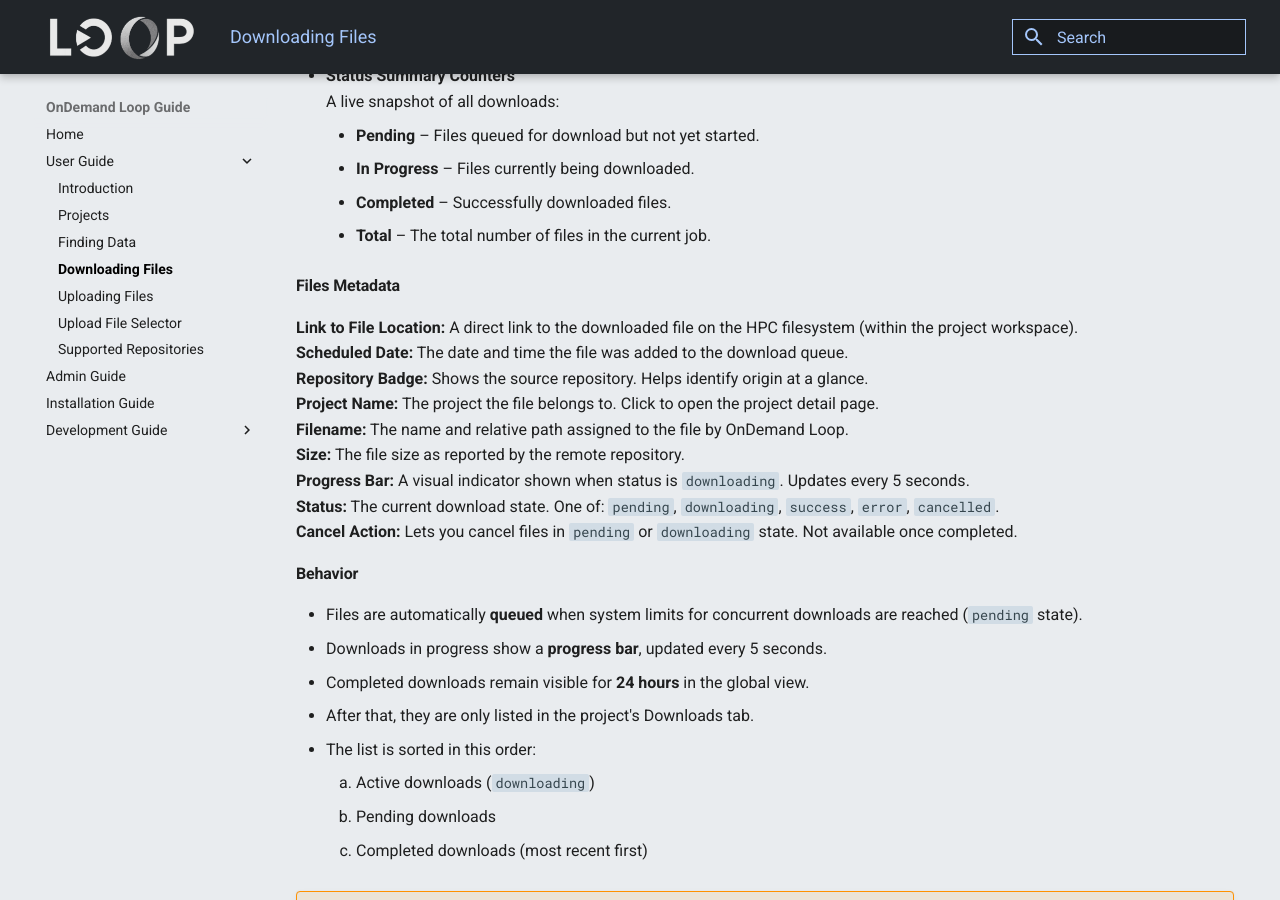
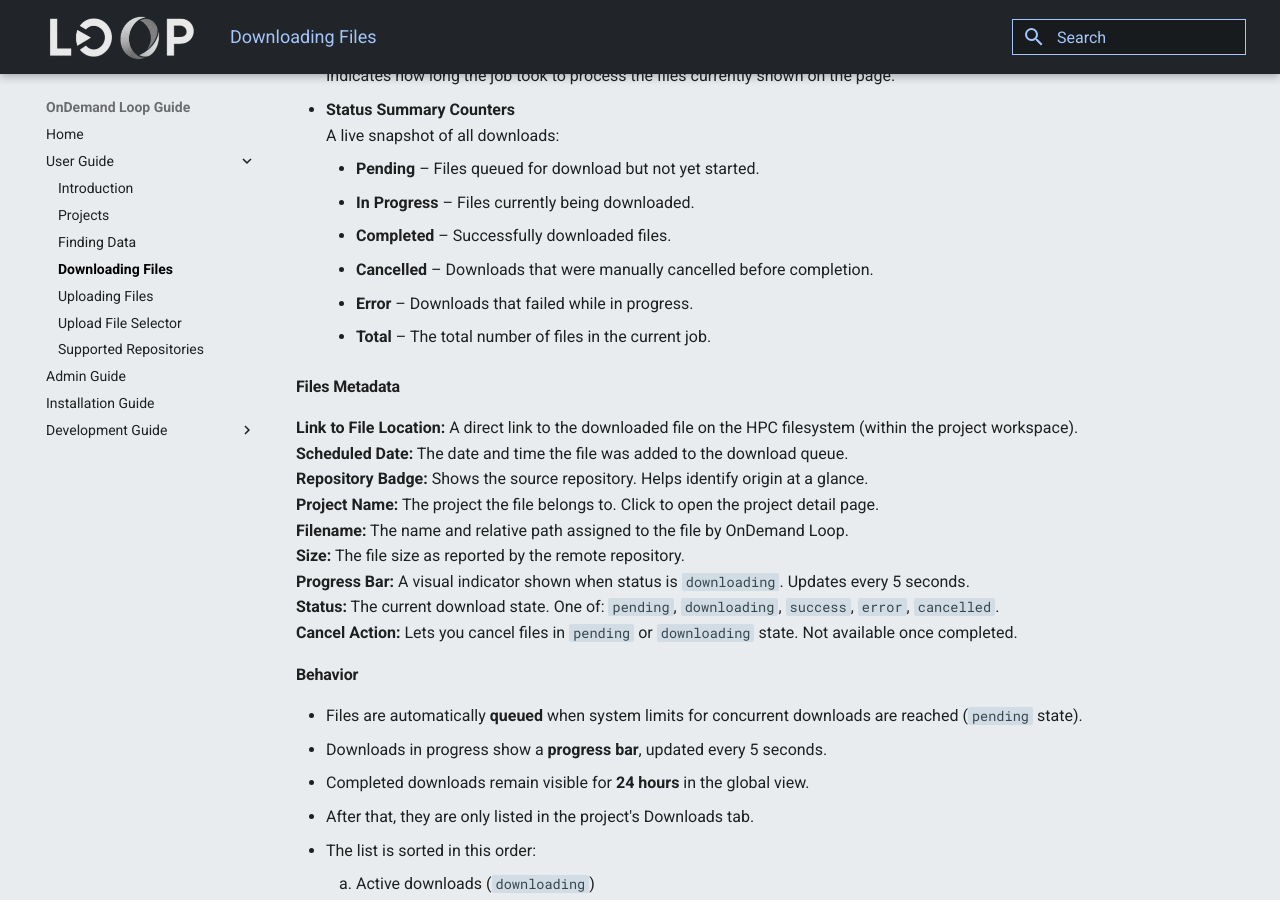
Before and after one commit to theam/aday-ondemand-loop, an MkDocs documentation site: the page built from docs/guide/content/user_guide/downloading_files.md, in a window 1280 px wide and 900 px high, scrolled down 2364 px. Built offline with MkDocs 1.6.1 and Material for MkDocs 9.7.7, drawn with Linux system fonts in a browser that asks for light colours; some of the changed text lies outside the part shown.

Commit message:
Update docs for new status badges

```diff
--- a/docs/guide/content/user_guide/downloading_files.md
+++ b/docs/guide/content/user_guide/downloading_files.md
@@ -48,6 +48,7 @@ At the top of the Downloads tab, a summary panel displays key information about
 - **Status Summary Counters**
   A visual breakdown of all download requests associated with this project:
     - **Pending** – Files waiting to be processed.
+    - **In Progress** – Files currently being downloaded.
     - **Completed** – Successfully downloaded files.
     - **Cancelled** – Downloads that were manually cancelled before completion.
     - **Error** – Downloads that failed due to network, a repository issue or a failed checksum verification.
@@ -97,6 +98,8 @@ At the top of the global **Downloads** page, a summary panel displays the curren
     - **Pending** – Files queued for download but not yet started.
     - **In Progress** – Files currently being downloaded.
     - **Completed** – Successfully downloaded files.
+    - **Cancelled** – Downloads that were manually cancelled before completion.
+    - **Error** – Downloads that failed while in progress.
     - **Total** – The total number of files in the current job.
 
 #### Files Metadata
```
Also changed, not shown: docs/guide/content/user_guide/uploading_files.md (+2 -0 lines).
